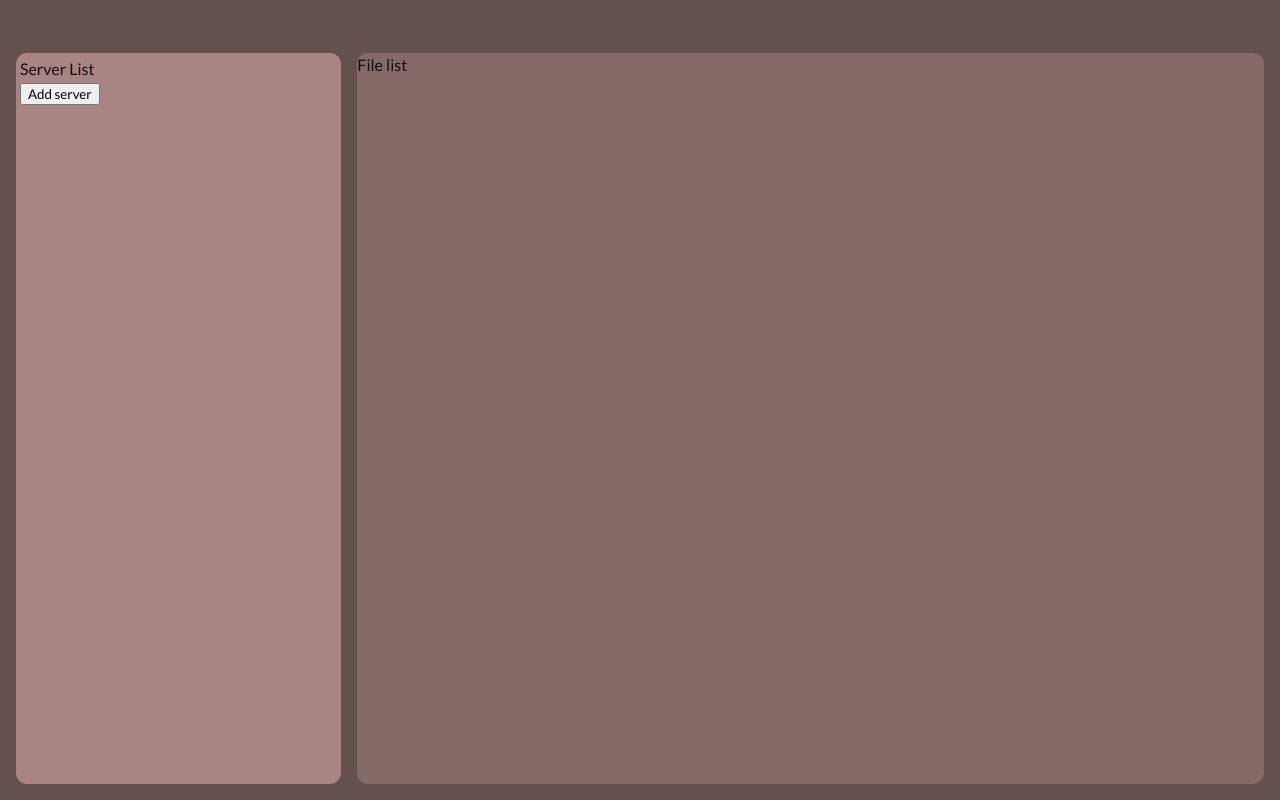
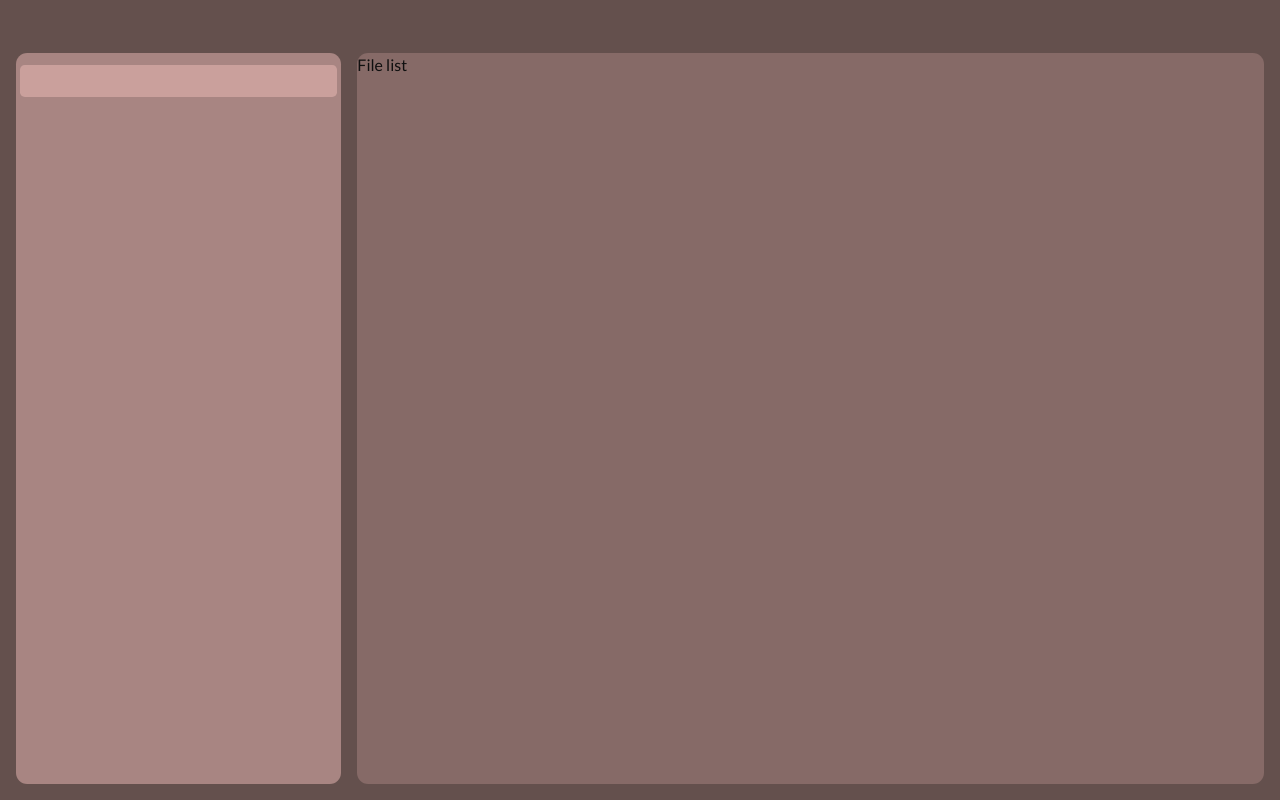
Before and after one commit to Djiq/ProjektSusel, a SvelteKit app: page / in a window 1280 px wide. Built offline with nearby package versions, Linux system fonts and the light colour scheme.

Commit message:
Connecting to server GUI

```diff
--- a/src/routes/+page.svelte
+++ b/src/routes/+page.svelte
@@ -3,18 +3,14 @@
     import EditableLabel from "../components/editableLabel.svelte";
     import { listen } from "@tauri-apps/api/event";
 
-    let addresses = []  //['10.10.10.10', '192.167.100.1', '8.8.8.8']
-    let songs = []      //[{name: 'Test', path:'/mnt/test/test'}, {name: 'Test', path:'/mnt/test/test'}]
+    let server = '';
+    let files = [];
 
-    async function updateServers()
+    function updateServerList()
     {
-        //TODO: pass server list to backend
-    }
-
-    function addServer()
-    {
-        addresses.push('0.0.0.0')
-        addresses = [...addresses]
+        invoke('ftplist', {servername: server})
+            .then(file_list => files = file_list)
+            .catch(e => files = ['Error: ' + e]);
     }
 
     listen('tauri://drag-drop', async (ev) => {
@@ -28,9 +24,9 @@
 <div class="container">
     <div class="content">
         <p class='lato-regular'>File list</p>
-        {#each songs as {name, path}}
-            <div class='song-card'>
-                <p>{name} {path}</p>
+        {#each files as file}
+            <div class="song-card">
+                <p>{file}</p>
             </div>
         {/each}
     </div>
@@ -39,13 +35,7 @@
     </div>
 
     <div class="side-bar">
-        <p>Server List</p>
-
-        {#each addresses as addr}
-            <EditableLabel bind:value={addr} on:submit={updateServers}/>
-        {/each}
-
-        <button on:click={addServer}>Add server</button>
+        <EditableLabel bind:value={server} on:submit={updateServerList}/>
     </div>
 </div>
 
```
